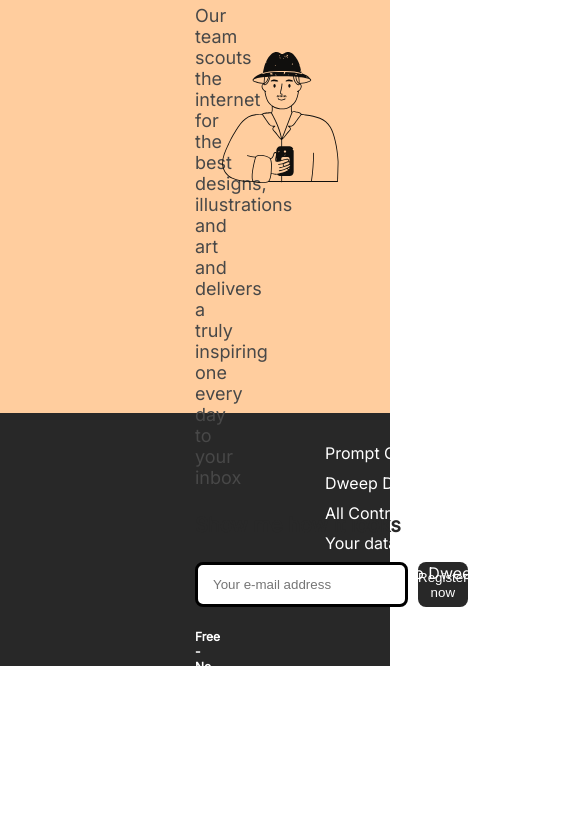
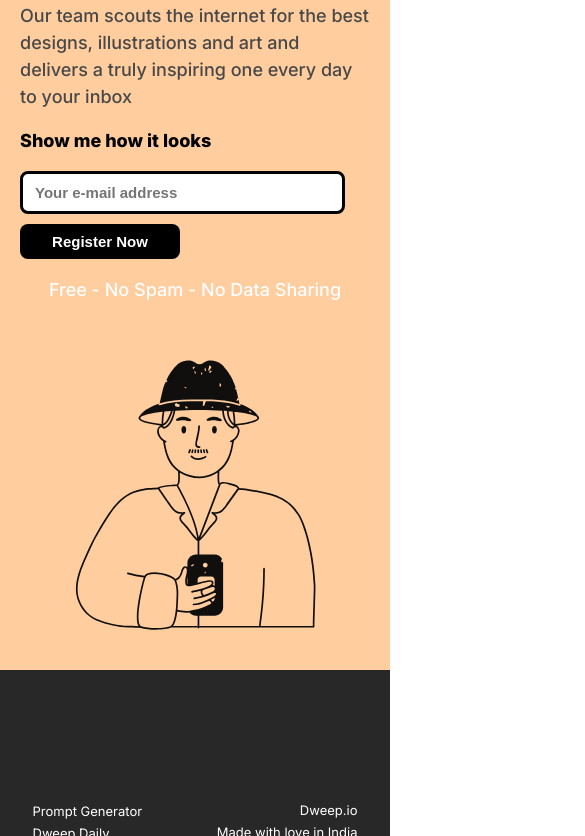
Before and after one commit to Alkasavarn02/Cuvette_Micro_project_1, a plain HTML site: page index.html in a window 390 px wide. Shown: the part 178-1014 px from the top of the page, 585 px wide, since content can reach past the window. Before the commit the page ends 927 px from the top, so only its background shows below. Drawn offline with Linux system fonts and the light colour scheme.

Commit message:
Made the Page Device Responsive

```diff
--- a/index.html
+++ b/index.html
@@ -3,56 +3,52 @@
 <head>
     <meta charset="UTF-8">
     <meta name="viewport" content="width=device-width, initial-scale=1.0">
+    <title>Document</title>
     <link rel="stylesheet" href="style.css">
-    <link href='https://fonts.googleapis.com/css?family=Inter' rel='stylesheet'>
-    <title>Document</title>
 </head>
-<body>
-   <main>
-        <section class="h-100 d-flex hero-section">
-            <div class="left-text">
-                <h1>An inspiring design delivered to your inbox every morning</h1>
-                <p>Our team scouts the internet for the best designs, illustrations and art and delivers a truly inspiring one every day to your inbox</p>
-
-                <h3>Show me how it looks</h3>
-
-                <form class="d-flex">
-                    <input type="email" placeholder="Your e-mail address">
-                    <button>Register now</button>
+<body class="d-flex">
+    <section class="d-flex section">
+        <div class="left">
+            <div class="leftInnerContainer">
+                <h1 class="margin-bottom20">An inspiring design delivered to your inbox every morning</h1>
+                <p class="margin-bottom20">Our team scouts the internet for the best designs, illustrations and art and delivers a truly inspiring one every day to your inbox</p>
+                <h3 class="margin-bottom20">Show me how it looks</h3>
+                <form class="d-flex margin-bottom20">
+                    <input type="text" placeholder="Your e-mail address">
+                    <button>Register Now</button>
                 </form>
-
-                <h6>Free - No Spam - No Data Sharing</h6>
+                <h5>Free - No Spam - No Data Sharing</h5>
             </div>
-
-            <div class="w-50">
-                <img src="./banner_img.svg" alt="A Dummy Avatar">
+        </div>
+        <div class="right">
+            <div class="DummyImageContainer">
+                <img src="./banner_img.svg" alt="DummyImage">
             </div>
-        </section>
-   </main>
-
-   <footer class="d-flex">
-        <div class="w-50 h-100 additionals">
-            <p>Prompt Generator</p>
-            <p>Dweep Daily</p>
-            <p>All Contributors</p>
-            <p>Your data on Dweep.io</p>
-            <p>Contribute to Dweep</p>
         </div>
-
-        <div class="w-50 h-100 socials">
-            <p> Dweep.io</p>
+    </section>
+    <footer class="footer d-flex">
+        <div class="leftSection">
+            <ul type="none">
+                <li>Prompt Generator</li>
+                <li>Dweep Daily</li>
+                <li>All Contributors</li>
+                <li>Your data on Dweep.io</li>
+                <li>Contribute to Dweep</li>
+            </ul>
+        </div>
+        <div class="rightSection">
+            <p>Dweep.io</p>
             <p>Made with love in India</p>
-            <div class = 'd-flex social-img'>
-                <div class="img-box">
-                    <img src="./LinkedinLogo.svg" alt ="Linkedin logo">
+            <div class="d-flex logoContainer">
+                <div class="logoImgContainer">
+                    <img src="./LinkedinLogo.svg" alt="LinkedinLogo">
                 </div>
-                <div class="img-box">
-                    <img src="./InstagramLogo.svg" alt="Instagram logo">
+                <div class="logoImgContainer">
+                    <img src="./InstagramLogo.svg" alt="InstagramLogo">
                 </div>
             </div>
-            <p class="email">hello@dweep.io</p>
+            <p>hello@dweep.io</p>
         </div>
-   </footer>
-
+    </footer>
 </body>
 </html>
--- a/style.css
+++ b/style.css
@@ -1,3 +1,5 @@
+@import url('https://fonts.googleapis.com/css2?family=Inter:ital,opsz,wght@0,14..32,100..900;1,14..32,100..900&display=swap');
+
 :root {
     --primary-color: #ffcd9e;
     --black: #000;
@@ -6,140 +8,206 @@
     --white-color: #fff;
 }
 
-* {
+body {
+    font-family: Inter;
+    flex-direction: column;
+    width: 100vw;
+    min-height: 100vh;
+    height: auto;
+}
+
+
+*{
     margin: 0;
     padding: 0;
     box-sizing: border-box;
 }
 
-body {
-    height: 100vh;
-    font-family: 'Inter';
+.d-flex{
+    display: flex;
+}
+.margin-bottom20 {
+    margin-bottom: 20px;
+}
+.section {
+    flex-wrap: wrap;
+    background-color: var(--primary-color);
+    min-height: 475px;
+    height: auto;
+}
+.left {
+    width: 55%;
+    height: 100%;
 }
 
-main {
-    height: 70%;
+.leftInnerContainer {
+    max-width: 550px;
+    width: 100%;
+    height: 100%;
+    margin: auto;
+    padding-top: 70px;
+    text-align: left;
+}
+.left .leftInnerContainer > h1 {
+    font-size: 35px;
+    font-weight: 700;
+    line-height: 45px;
+    color: var(--black-text);
+}
+.left .leftInnerContainer > p {
+    font-size: 18px;
+    font-weight: 500;
+    line-height: 26px;
+    max-width: 430px;
+    width: 100%;
+    color: var(--black-shade);
+}
+.left .leftInnerContainer > h3 {
+    font-size: 20px;
+    font-weight: 800
+}
+.left .leftInnerContainer form input {
+    font-size: 18px;
+    font-weight: 600;
+    padding: 10px 12px;
+    border-radius: 8px;
+    border: 3px solid #000;
+    color: #888888;
+    max-width: 325px;
+    width: 100%;
+}
+.left .leftInnerContainer form {
+    gap: 10px;
+}
+.left .leftInnerContainer form button {
+    font-size: 18px;
+    font-weight: 700;
+    text-align: center;
+    background-color: var(--black);
+    color: var(--white-color);
+    width: 175px;
+    border-radius: 8px;
+    border: none;
+}
+.left .leftInnerContainer > h5 {
+    font-size: 16px;
+    font-weight: 500;
+    text-align: center;
+    width:325px;
+    color: var(--white-color);
 }
 
 img {
     width: 100%;
     height: 100%;
-    object-fit: content;
+    object-fit: contain;
+}
+.right {
+    width: calc(100% - 55%);
+    height: 100%;
+}
+.DummyImageContainer {
+    max-width: 453px;
+    margin: auto;
 }
 
-.d-flex {
-    display: flex;
-}
-.w-50 {
-    width: 50%;
-}
-.h-100 {
-    height: 100%;
+.footer {
+    width: 100vw;
+    min-height: calc(100vh - 475px);
+    background-color: var(--black-text);
+    color: var(--white-color);
+    font-size: 20px;
+    font-weight: 400;
+    line-height: 32px;
+    text-align: right;
+    justify-content: space-around;
+    align-items: center;
+    padding: 10px;
 }
 
-.hero-section {
-    background-color: var(--primary-color);
-    padding: 10px 25px;
+.leftSection {
+    text-align: left;
 }
 
-.left-text {
-    width:50%;
-    padding-left: 170px;
-    padding-top: 60px;
+.logoImgContainer {
+    width: 25px;
+    height: 25px;
 }
 
-.left-text h1 {
-    font-size: 38px;
-    font-weight: 700;
-    width: 580px;
-    color: var(--black-text);
+.logoContainer {
+    justify-content: end;
+    gap:5px;
+    margin-bottom: 20px;
 }
 
-.left-text p {
+@media (max-width: 800px) {
+    .left, .right{
+        width: 100%;
+    }
+    .left .leftInnerContainer {
+        padding-left: 0;
+    }
+    .footer {
+        font-size: 16px;
+        line-height: 27px;
+    }
+    .left .leftInnerContainer > h1 {
+        font-size: 37px;
+        line-height: 45px;
+    }
+    .left .leftInnerContainer > p {
         font-size: 18px;
-    font-weight: 550;
-    color: var(--black-shade);
-    width: 82%;
-    margin-top: 21px;
-
+        line-height: 25px;
+    }
+    .left .leftInnerContainer > h5 {
+        font-size: 18px;
+        width: 100%;
+    }
+    .left .leftInnerContainer form button {
+        font-size: 18px;
+        width: 215px;
+    }
 }
 
-.left-text h3 {
-    font-size: 20px;
-    font-weight: 800;
-    color: var(--black-text);
-    margin-top: 25px;
-    width: 220px;
+@media (max-width: 500px) {
+    .left {
+        padding: 20px;
     }
-
-.left-text form {
-    margin-top: 25px;
-    gap: 10px;
-}
-
-.left-text input {
-    border: 3px solid var(--black);
-    border-radius: 8px;
-    width: 410px;
-    height: 45px;
-    padding: 15px;
-    outline: none;
-}
-
-.left-text button {
-    border-radius: 8px;
-    border: none;
-    width: 150px;
-    height: 45px;
-    color: var(--white-color);
-    background-color: var(--black-text);
-}
-
-.left-text h6 {
-    font-size: 12px;
-    font-weight: 650;
-    color: var(--black-text);
-    margin-top: 22px;
-    width: 69%;
-    text-align: center;
-    color: var(--white-color);
-
-}
-
-footer {
-    height: 30%;
-    background-color: var(--black-text);
-    color: var(--white-color);
+    .leftInnerContainer {
         padding-top: 20px;
     }
-
-.additionals {
-    padding-left: 325px;
+    .left .leftInnerContainer > h1 {
+        font-size: 31px;
+        line-height: 40px;
     }
-
-.additionals p {
-    width: 180px;
-    margin-top: 10px;
+    .left .leftInnerContainer > p {
+        font-size: 18px;
+        line-height: 27px;
     }
-
-.social-img {
-    justify-content: flex-end;
-    margin-top: 8px;
-    width: 180px;
-    height: 20px;
-    gap: 2px;
+    .left .leftInnerContainer > h3 {
+        font-size: 18px;
     }
-
-.socials {
-    padding-left: 300px;
+    .left .leftInnerContainer > h5 {
+        width: 100%;
     }
-
-.socials p {
-    width: 180px;
-    margin-top: 10px;
-    text-align: right;
+    .left .leftInnerContainer form {
+        flex-wrap: wrap;
     }
-
-.socials .email {
-    margin-top: 30px;
+    .left .leftInnerContainer form input {
+        font-size: 15px;
+        padding: 10px 12px;
     }
+    .left .leftInnerContainer form button {
+        font-size: 15px;
+        width: 160px;
+        height: 35px;
+    }
+    .DummyImageContainer {
+        height: 350px;
+    }
+    .footer {
+        font-size: 13px;
+        font-weight: 400;
+        line-height: 22px;
+    }
+}
```
Lines whose indentation alone changed are shown as unchanged.
